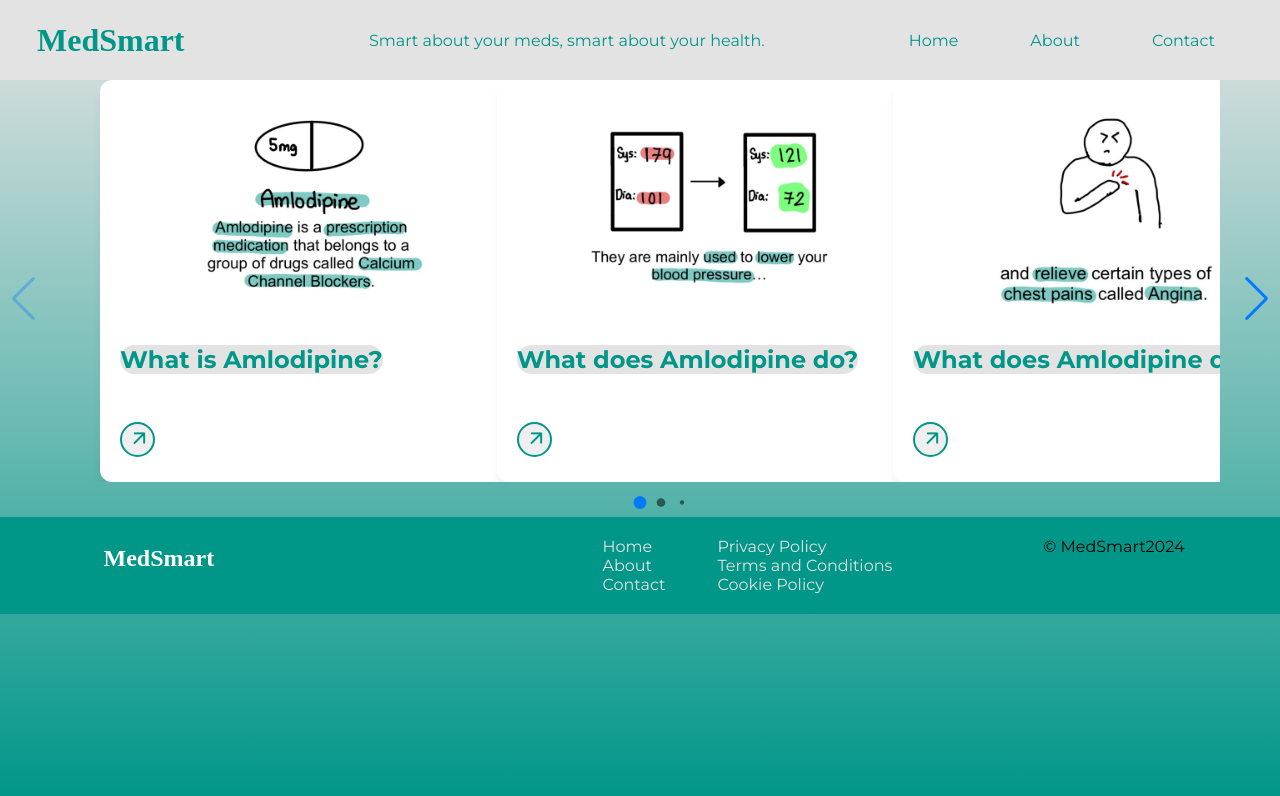
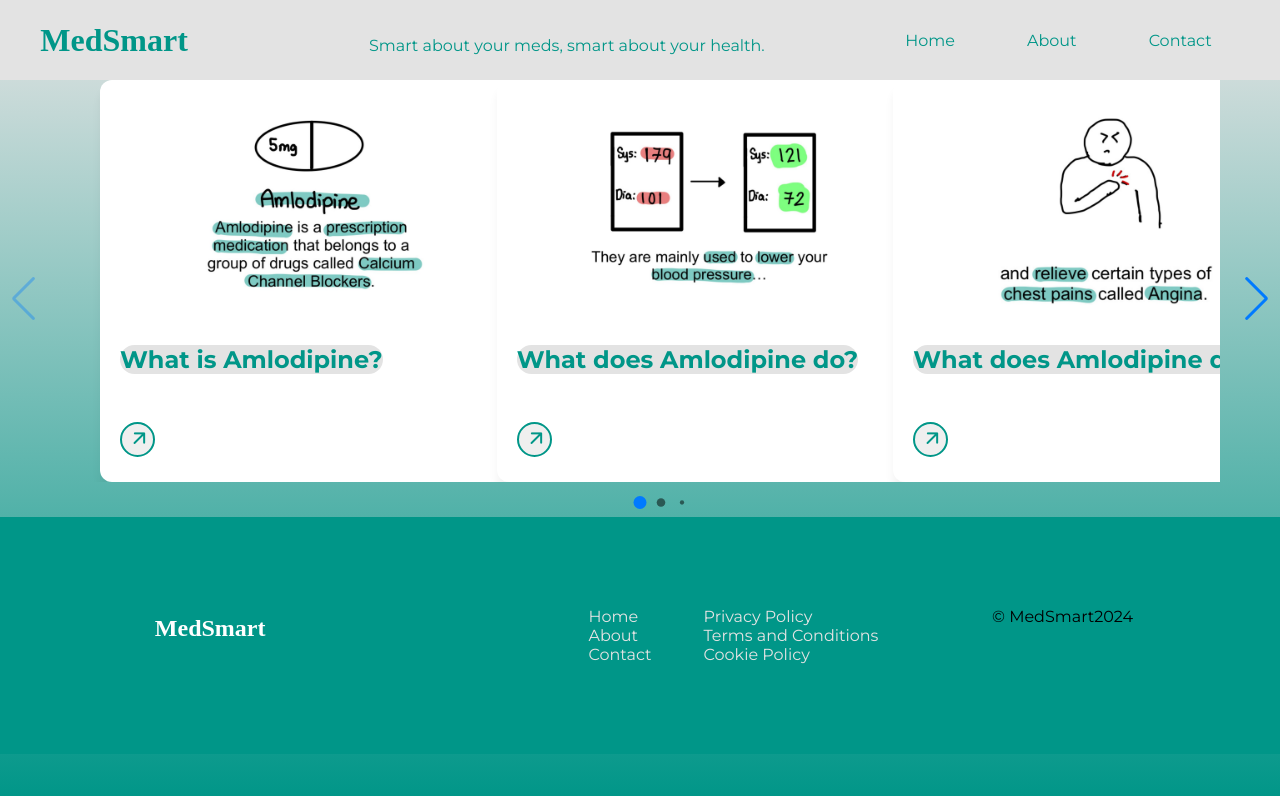
Before and after one commit to AYussuf13/AYussuf13.github.io, a plain HTML site: page index.html in a window 1280 px wide. Drawn offline with nearby package versions, Linux system fonts and the light colour scheme.

Commit message:
Update style.css

```diff
--- a/style.css
+++ b/style.css
@@ -39,9 +39,7 @@ body > header {
 }
 #slogan{
     color:#009688;
-    padding: 10px;
-    margin-top: auto;
-    margin-bottom: auto;
+    padding: 20px 0 10px;
 }
 #nav-ul{
     display: flex;
@@ -145,13 +143,12 @@ body .main-header .card-wrapper{
 
 
 
-
-
 body > footer {
     background-color: #009688;
     display: flex;
     justify-content: space-around;
-    padding: 20px;
+    padding: 90px;
+
 }
 
 body > footer > h2 {
@@ -161,7 +158,6 @@ body > footer > h2 {
     font-family: "Fredoka One", "Arial Bold" ;
     width: 20%;
     border-radius: 16%;
-
 
 }
 
```
